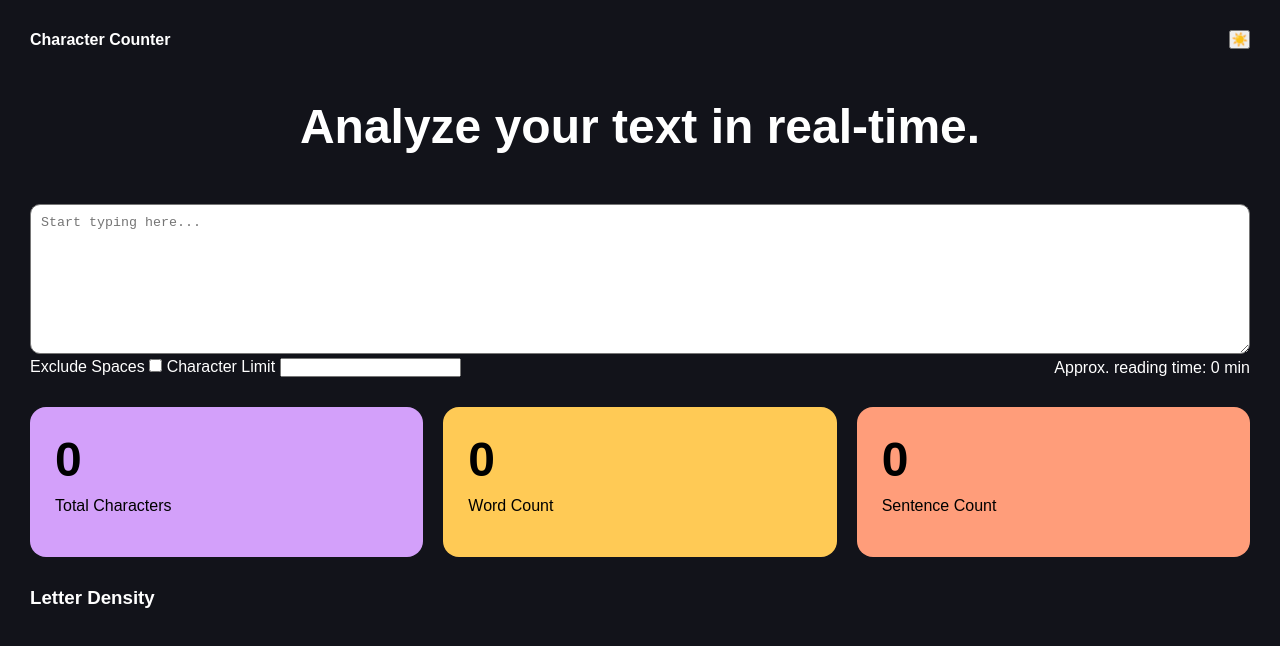
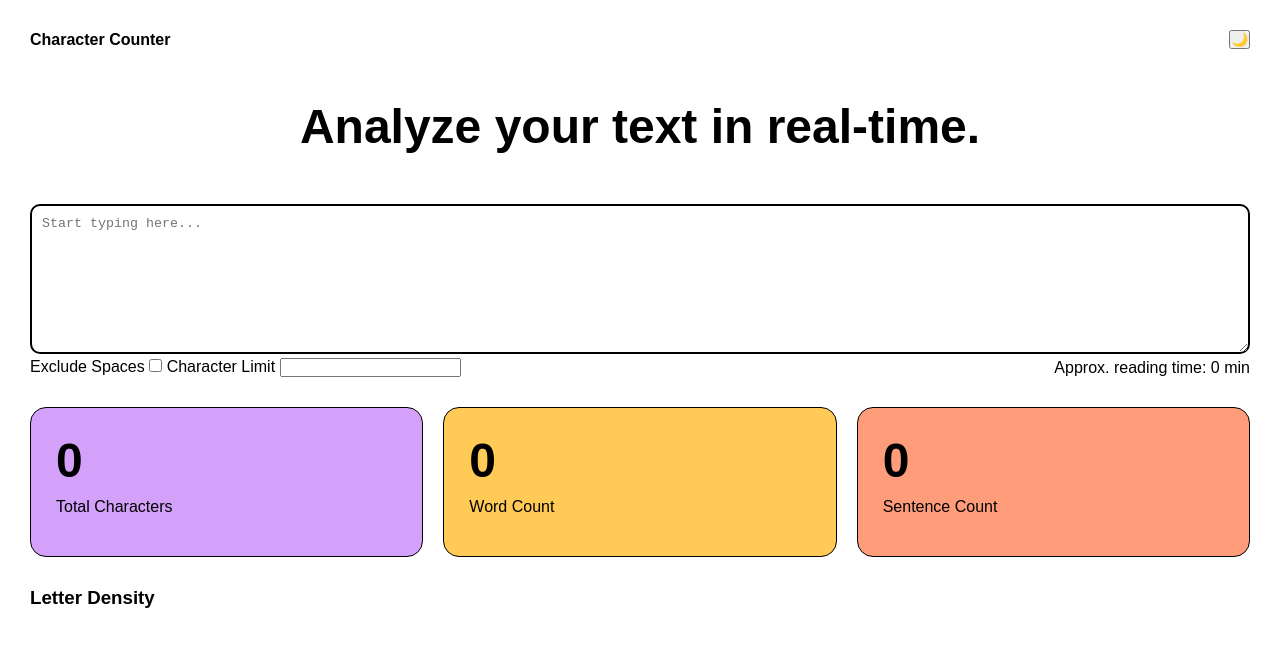
Before and after one commit to prachigidwani25/character-counter, a plain HTML site: page index.html in a window 1280 px wide. Both pictures are taken after a click on the button "☀️". Drawn offline with Linux system fonts and the light colour scheme.

Commit message:
light/dark mode toggle fixed

```diff
--- a/script.js
+++ b/script.js
@@ -7,9 +7,11 @@ let charLimit=document.getElementById("charLimit");
 let warning=document.getElementById("warningMessage");
 let readingTime=document.getElementById("readingTime");
 let densityContainer=document.getElementById("densityContainer");
+let themee=document.getElementById("themeToggle");
 textt.addEventListener("input",updateStats);
 excludespace.addEventListener("change",updateStats);
 charLimit.addEventListener("input",updateStats);
+themee.addEventListener("click", toggleTheme);
 
 
 function updateStats(){
@@ -85,3 +87,12 @@ function updateStats(){
     }
 
 }
+function toggleTheme(){
+    document.body.classList.toggle("light");
+    if(document.body.classList.contains("light")){
+        themeToggle.textContent="🌙";
+    }
+    else{
+        themeToggle.textContent="☀️";
+    }
+}
--- a/style.css
+++ b/style.css
@@ -3,71 +3,79 @@
     padding: 0;
     box-sizing: border-box;
 }
-html , body{
+html,body{
     height:100%;
     width:100%
 }
 body{
-    background-color: #12131A;
+    background-color:#12131A;
     color: white;
-    font-family: Arial, sans-serif;
-    padding: 30px;
+    font-family: Arial;
+    padding:30px;
+}
+body.light{
+    background-color:white;
+    color:black;
 }
 header{
-    display: flex;
-    justify-content: space-between;
-    align-items: center;
-    margin-bottom: 50px;
+    display:flex;
+    justify-content:space-between;
+    align-items:center;
+    margin-bottom:50px;
 }
 h1{
     text-align: center;
-    font-size: 3rem;
-    margin-bottom: 50px;
+    font-size:3rem;
+    margin-bottom:50px;
 }
 textarea{
     width: 100%;
-    height: 150px;
+    height:150px;
     padding: 10px;
     border-radius: 10px;
+    border:2px solid black;
 }
 .controls{
     display: flex;
     justify-content: space-between;
-    align-items: center;
+    align-items:center;
 
     margin-bottom: 30px;
 }
 .stats{
-    display: grid;
+    display:grid;
     grid-template-columns: repeat(3,1fr);
     gap: 20px;
-    margin-bottom: 30px;
+    margin-bottom:30px;
 }
 .card{
     padding: 25px;
     border-radius: 16px;
-    color: black;
+    color:black;
     height:150px;
     width:100%
 }
 .card:nth-child(1){
     background: #D3A0FA;
+    border: 1px solid black
 }
 .card:nth-child(2){
     background: #FFCA55;
+    border: 1px solid black;
 }
 .card:nth-child(3){
     background: #FF9D7A;
+    border:1px solid black;
 }
 .card h2{
     font-size: 3rem;
-    margin-bottom: 10px;
+    margin-bottom:10px;
 }
 .reading-time{
-    margin-bottom: 30px;
+    margin-bottom:30px;
 }
 .density-section{
-    margin-top: 20px;
+    margin-top:20px;
 }
 @media(max-width:768px){
 
```
